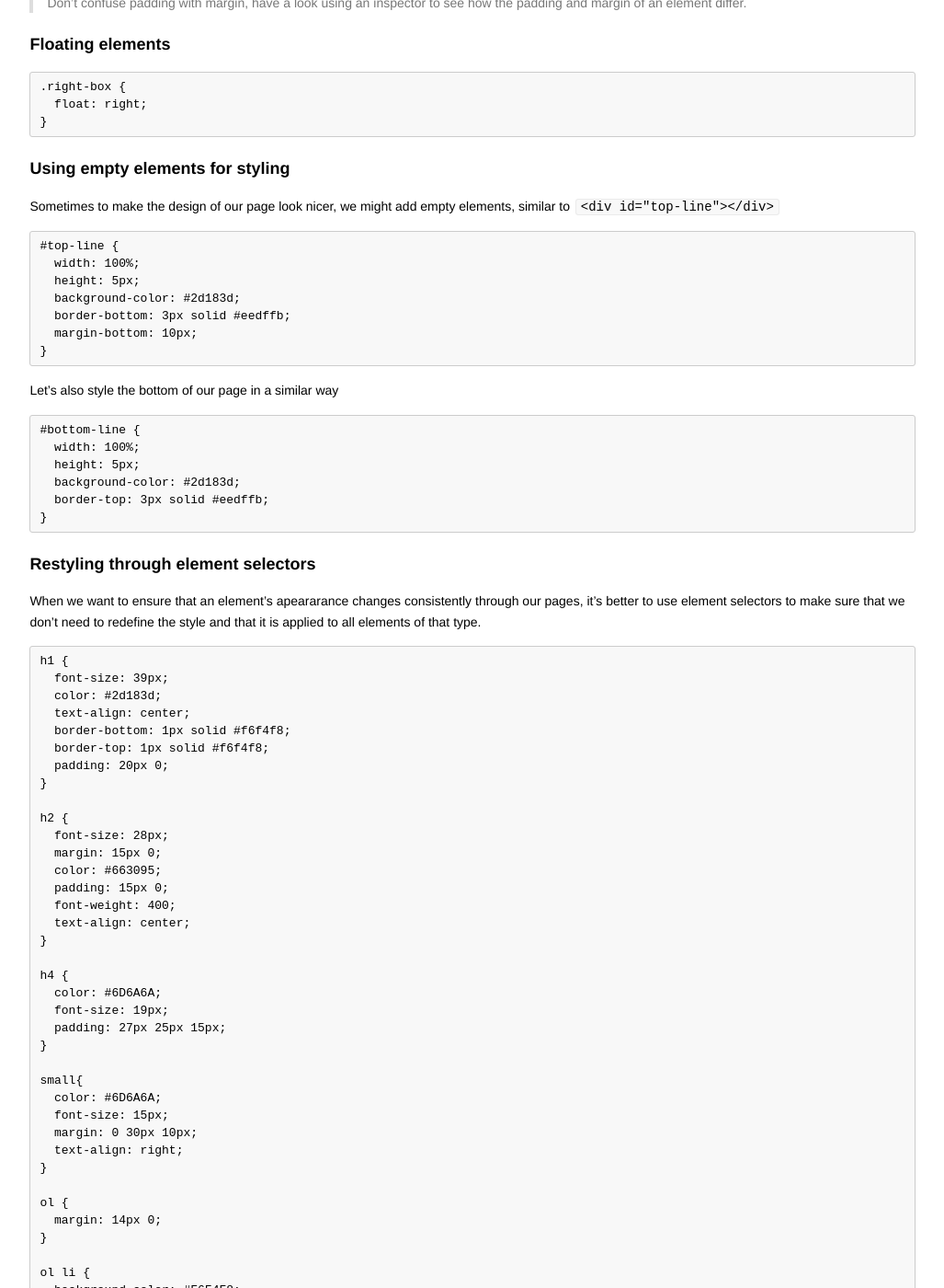
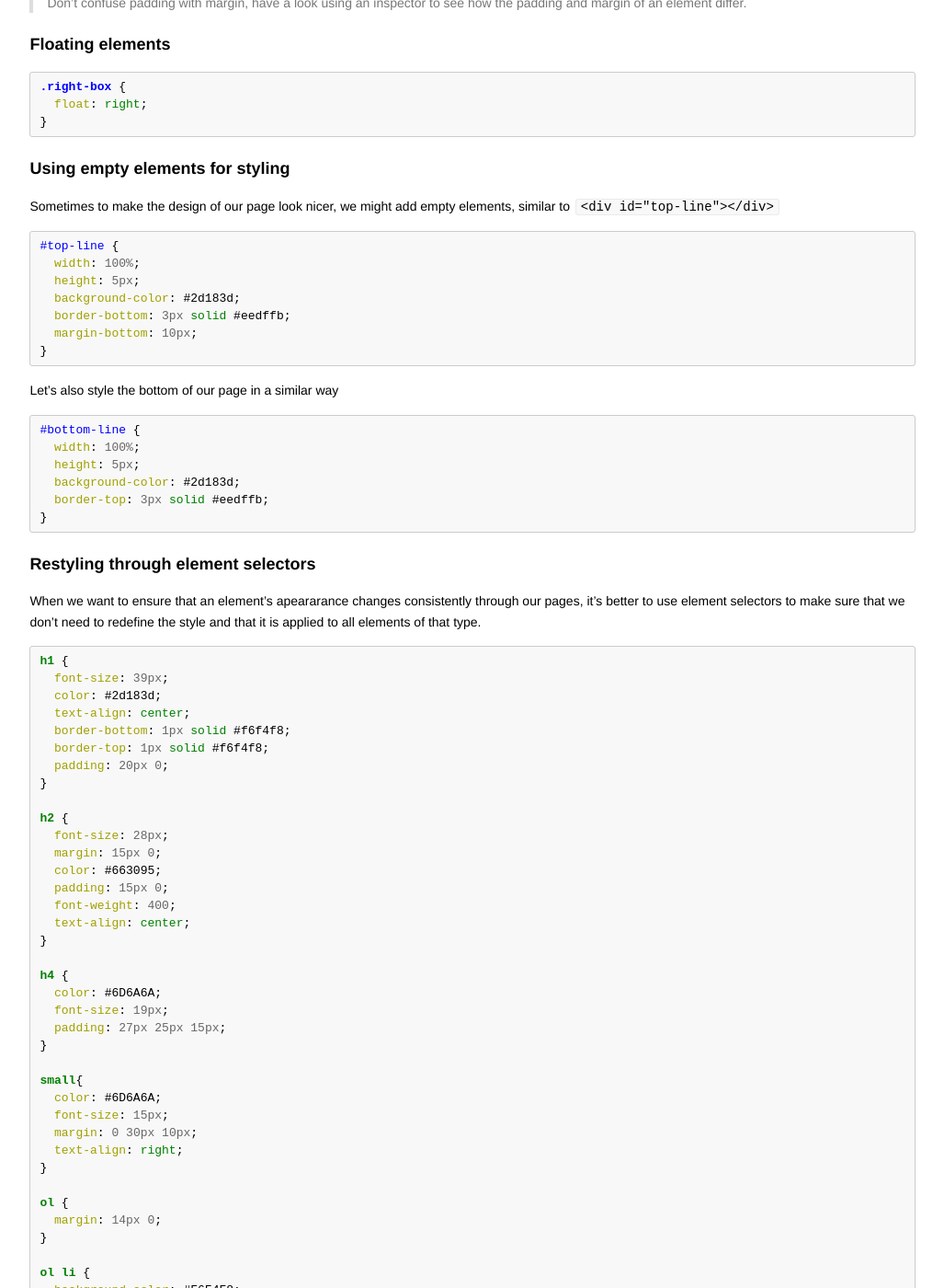
Before and after one commit to codebar/tutorials, a Jekyll site: the page built from html/lesson2/tutorial.md, in a window 1280 px wide and 1400 px high, scrolled down 5101 px. Shown: the whole window at 92% size, without its empty margins (126-1153 px from the left). Built offline with Jekyll 4.4.1, drawn with Linux system fonts in a browser that asks for light colours; Markdown is read by kramdown in place of the engine named in the settings; some of the changed text lies outside the part shown.

Commit message:
Fix syntax highlight for css

````diff
--- a/html/lesson2/tutorial.md
+++ b/html/lesson2/tutorial.md
@@ -32,7 +32,7 @@ You can change the color, position, dimensions and presentation of different ele
 
 ### Anatomy of a CSS element
 
-```html
+```css
 body {
   color: hotpink;
 }
@@ -44,7 +44,7 @@ body {
 
 **hotpink** value
 
-```html
+```css
 selector {
   property: value;
 }
@@ -52,7 +52,7 @@ selector {
 
 A group of properties for the given selector can be defined within the curly braces
 
-```html
+```css
 body {
   color: hotpink;
   font-size: 12px;
@@ -82,7 +82,7 @@ Include the styling described below, within the style tag we defined.
 
 Let's set the font that we want our page to use
 
-```html
+```css
 body {
    font-family: Helvetica, Arial, sans-serif;
 }
@@ -92,7 +92,7 @@ As we have selected the **body** element, this change will apply to everything n
 
 Let's also remove the bullet from the lists that we have defined
 
-```html
+```css
 ul {
    list-style: none;
 }
@@ -100,7 +100,7 @@ ul {
 
 and change the appearance of the links on our page
 
-```html
+```css
 a {
    color: #a369d5;
    text-decoration: none;
@@ -126,7 +126,7 @@ A useful resource for figuring out color codes is [http://0to255.com](http://0to
 
 A class selector selects all elements that use the specified class.
 
-```html
+```css
 .pictures {
    margin: 10px auto;
    width: 900px;
@@ -135,7 +135,7 @@ A class selector selects all elements that use the specified class.
 
 **margin** is the area surrounding an element. The above definition is a _shorthand_ version of
 
-```html
+```css
 margin-top: 10px;
 margin-bottom: 10px;
 margin-right: auto;
@@ -151,7 +151,7 @@ _margin: (top bottom) (left right)_
 
 Selects the element with the id logo.
 
-```html
+```css
 #logo {
    margin: 0 auto 30px 30px;
    width: 200px;
@@ -164,7 +164,7 @@ Selects the element with the id logo.
 
 Selects all list elements that are nested within a **class** pictures
 
-```html
+```css
 .pictures li {
    display: inline;
    margin: 3px;
@@ -212,7 +212,7 @@ Stylesheets _cascade_ to all elements until they are changed.
 
 First let's reset the margin and border of all of the images.
 
-```html
+```css
 img {
   margin: 0;
   border: 0;
@@ -221,7 +221,7 @@ img {
 
 We can change the the styling of some of these images by defining a more specific selector, which will superseed the `img` selector we just defined
 
-```html
+```css
 .bigimg img {
   margin: 15px 2px;
   width: 439px;
@@ -240,7 +240,7 @@ So far we have explained some selectors and presented others with more self expl
 
 Let's extend the body selector so that our page looks a bit less cramped
 
-```html
+```css
 body {
   font-family: Helvetica, Arial, sans-serif;
   line-height: 1.3;
@@ -251,7 +251,7 @@ body {
 
 In the HTML page you will notice a div element with the id **main**. Let's use this selector to center that container
 
-```html
+```css
 #main {
   width: 900px;
   margin: 0 auto 40px;
@@ -262,7 +262,7 @@ To achieve centering of a container, we must define its width. If you remove the
 
 We have also used another type of _shorthand_ to define the margin. The long version looks like this
 
-```html
+```css
 margin-top: 0;
 margin-bottom: 40px;
 margin-right: auto;
@@ -278,7 +278,7 @@ margin-left: auto;
 
 ### Floating elements
 
-```html
+```css
 .right-box {
   float: right;
 }
@@ -288,7 +288,7 @@ margin-left: auto;
 
 Sometimes to make the design of our page look nicer, we might add empty elements, similar to `<div id="top-line"></div>`
 
-```html
+```css
 #top-line {
   width: 100%;
   height: 5px;
@@ -300,7 +300,7 @@ Sometimes to make the design of our page look nicer, we might add empty elements
 
 Let's also style the bottom of our page in a similar way
 
-```html
+```css
 #bottom-line {
   width: 100%;
   height: 5px;
@@ -313,7 +313,7 @@ Let's also style the bottom of our page in a similar way
 
 When we want to ensure that an element's apeararance changes consistently through our pages, it's better to use element selectors to make sure that we don't need to redefine the style and that it is applied to all elements of that type.
 
-```html
+```css
 h1 {
   font-size: 39px;
   color: #2d183d;
@@ -366,7 +366,7 @@ ol li {
 
 ### A bit more styling
 
-```html
+```css
 #the-quote{
   border-bottom: 1px solid #f6f4f8;
   border-top: 1px solid #f6f4f8;
@@ -392,7 +392,7 @@ ol li {
 
 ### More cascading selectors
 
-```html
+```css
 .pictures li img {
   border: 2px solid #b9b1bf;
 }
@@ -406,7 +406,7 @@ ol li {
 
 ### Some extra touches
 
-```html
+```css
 .bigimg{
   display: inline;
 }
@@ -420,7 +420,7 @@ A psedo class is a keyword added to a selector that specifies a special state of
 
 Let's add the code below to make sure we only apply a margin to the _first li element_ within the pictures class.
 
-```html
+```css
 .pictures li:first-child {
   margin-left: 5px;
 }
@@ -435,7 +435,7 @@ To try and avoid browser inconsistencies - _you've propably seen pages look quit
 
 Let's apply this to the elements used within our page
 
-```html
+```css
 html, body, div, h1, h2, h3, h4, h5, h6, p, a, img, small, b, i, ol, ul, li {
   margin: 0;
   padding: 0;
````
